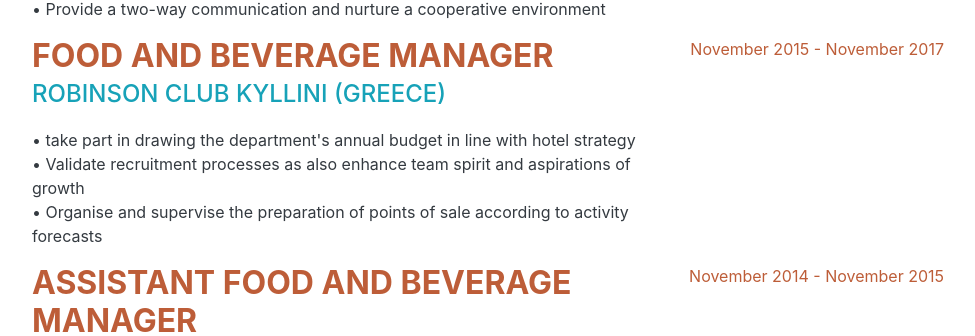
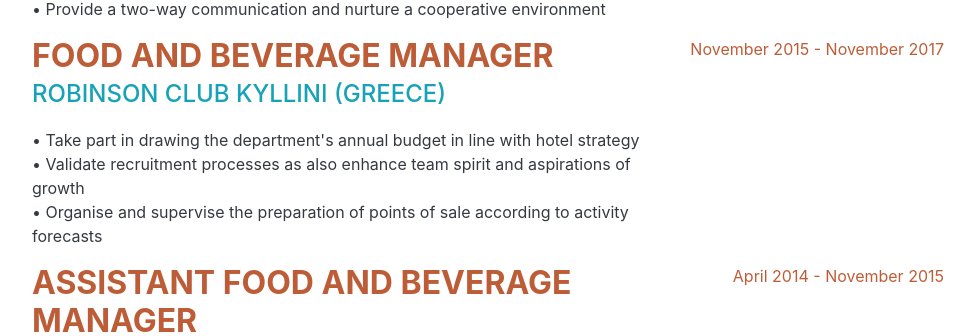
Before and after one commit to Ioannis-Kavalidis/my-react-resume, a React (Create React App) app: page / in a window 1280 px wide. Shown: the part 1555-1891 px from the top of the page, without its empty margins (288-1263 px from the left). Built offline with nearby package versions, Linux system fonts and the light colour scheme; a web font is replaced by a local one.

Commit message:
few minor cahnges in the texts within my bio

```diff
--- a/src/components/Sections/ExperienceSection/ExperienceSection.jsx
+++ b/src/components/Sections/ExperienceSection/ExperienceSection.jsx
@@ -23,7 +23,7 @@
         date="November 2015 - November 2017"
       >
         <p>
-          • take part in drawing the department's annual budget in line with
+          • Take part in drawing the department's annual budget in line with
           hotel strategy <br />• Validate recruitment processes as also enhance
           team spirit and aspirations of growth <br />• Organise and supervise
           the preparation of points of sale according to activity forecasts
@@ -32,7 +32,7 @@
       <ResumeItem
         heading="Assistant Food and Beverage Manager"
         subHeading="Robinson Club Kalimera Kriti (Greece)"
-        date="November 2014 - November 2015"
+        date="April 2014 - November 2015"
       >
         <p>
           • Assist in budget preparation and expense management activities
```
Also changed, not shown: src/img/profile.jpg.
